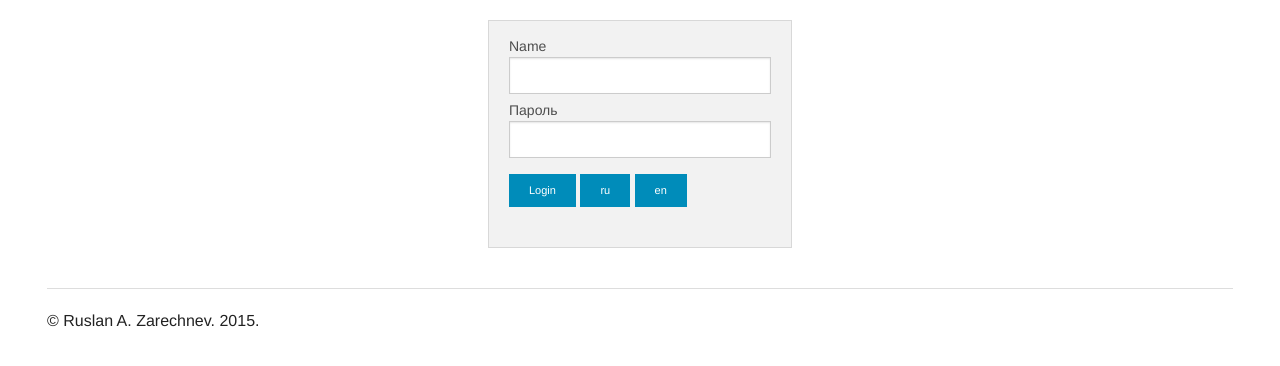
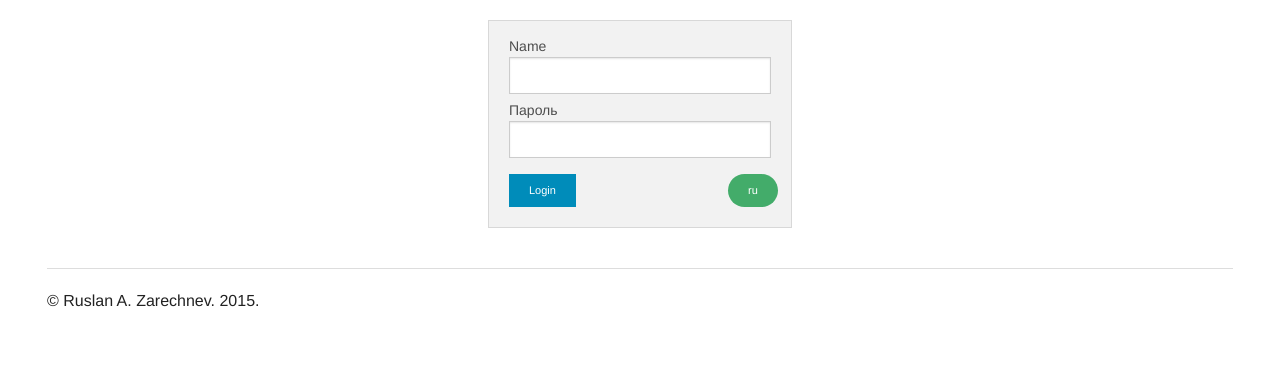
Before and after one commit to zarechnev/r-crm, a Django app: page /auth/logout/ in a window 1280 px wide. Shown: the part 45-411 px from the top of the page. Run offline with Django 3.2, Linux system fonts and the light colour scheme; parts of the project's set-up code (start-up, migrations or seed data) failed here and were passed over.

Commit message:
Switch language button on the logon page was made.

```diff
--- a/rcrm_django/loginsys/templates/login.html
+++ b/rcrm_django/loginsys/templates/login.html
@@ -9,14 +9,23 @@
         <input type="text" name="username" value="" id="username">
         <label for="password">{% trans "Password" %}</label>
         <input type="password" name="password" value="" id="password">
-        <input type="submit" class="button tiny" value="{% trans "Login" %}" />
 
-        <form action='/i18n/setlang/' method='post'>
-            <input id="switch_ru" onclick="set_ru()" type="button" class="button tiny" value="{% trans "ru" %}" />
-            <input id="switch_en" onclick="set_en()" type="button" class="button tiny" value="{% trans "en" %}" />
-        </form>
+    <div class="row">
 
-    </form>
+        <!-- Login and close form -->
+        <div class="large-4 columns">
+            <input type="submit" class="button tiny" value="{% trans "Login" %}" style="margin: 0" />
+            </form>
+        </div>
+
+        <!-- Change language -->
+        <div class="large-3 columns">
+            <form action='/i18n/setlang/' method='post'>
+                <input name="language" {% if language == 'ru' %} value="en" {% else %} value="ru" {% endif %} type="submit" class="button tiny round success" style="margin: 0" />
+            </form>
+        </div>
+    </div>
+
 </div>
 
 {% if login_error %}
--- a/rcrm_django/loginsys/views.py
+++ b/rcrm_django/loginsys/views.py
@@ -1,3 +1,4 @@
+from django.utils.translation import get_language
 from django.contrib import auth
 from django.shortcuts import render_to_response, redirect
 from django.core.context_processors import csrf
@@ -6,7 +7,8 @@ from django.core.context_processors import csrf
 def login(request):
     if request.user.is_authenticated():
         return redirect('/crm')
-    args = {}
+    language = get_language()
+    args = {'language': language}
     args.update(csrf(request))
     if request.POST:
         username = request.POST['username']
--- a/rcrm_django/rcrm_django/settings.py
+++ b/rcrm_django/rcrm_django/settings.py
@@ -40,6 +40,7 @@ TIME_ZONE = 'Asia/Barnaul'
 # Language code for this installation. All choices can be found here:
 # http://www.i18nguy.com/unicode/language-identifiers.html
 LANGUAGE_CODE = 'ru'
+DEFAULT_LANGUAGE = 'ru'
 
 LANGUAGES = (
     ('en', _('English')),
```
Also changed, not shown: rcrm_django/crm/templates/crm_only_table.html (+4 -4 lines), rcrm_django/rcrm_django.sqlite3.
